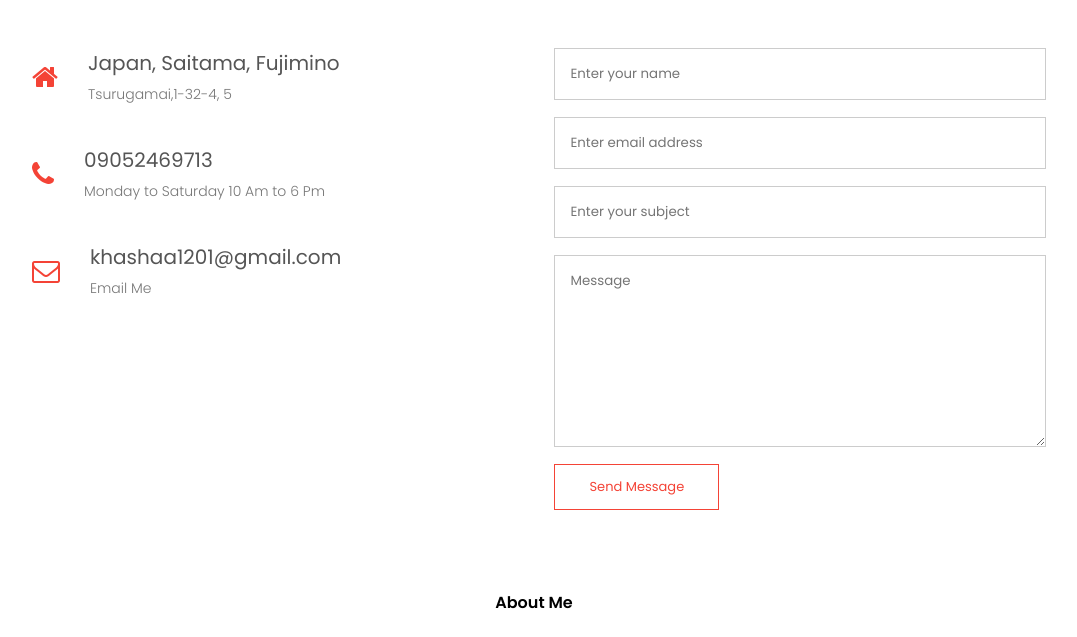
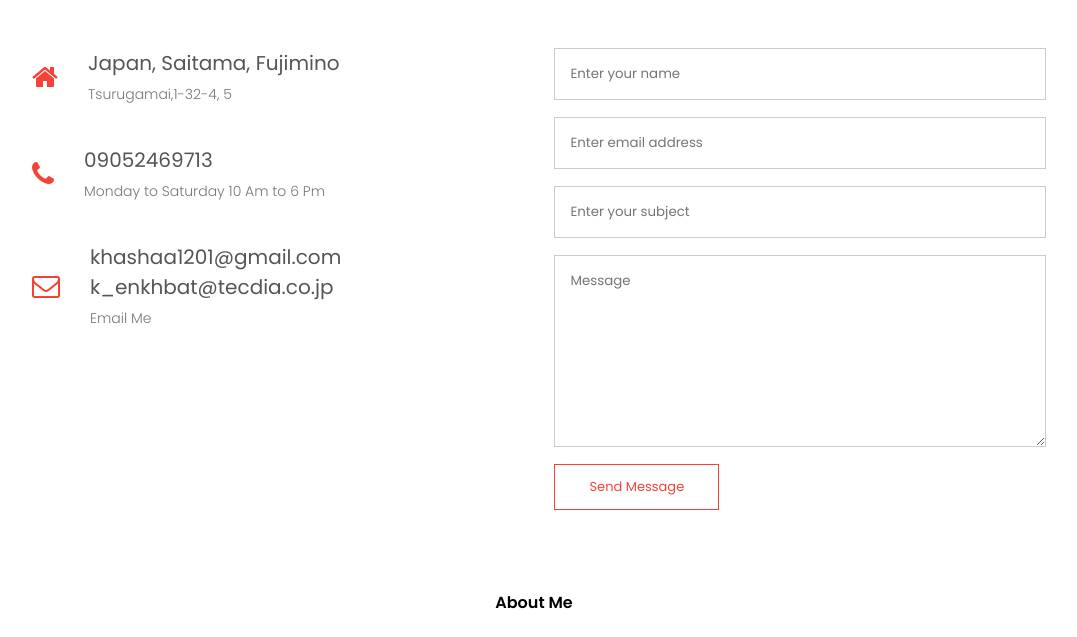
Before and after one commit to khashaa1201/khashaa1201.github.io, a plain HTML site: page contact.html in a window 1280 px wide. Shown: the part 1008-1645 px from the top of the page, without its empty margins (106-1183 px from the left). Drawn offline with Linux system fonts and the light colour scheme.

Commit message:
Update contact.html

```diff
--- a/contact.html
+++ b/contact.html
@@ -53,7 +53,7 @@
                     <div>
                         <i class="fa fa-envelope-o"></i>
                         <span>
-                            <h5>khashaa1201@gmail.com</h5>
+                            <h5>khashaa1201@gmail.com <br> k_enkhbat@tecdia.co.jp</h5>
                             <p>Email Me</p>
                         </span>
                     </div>
```
